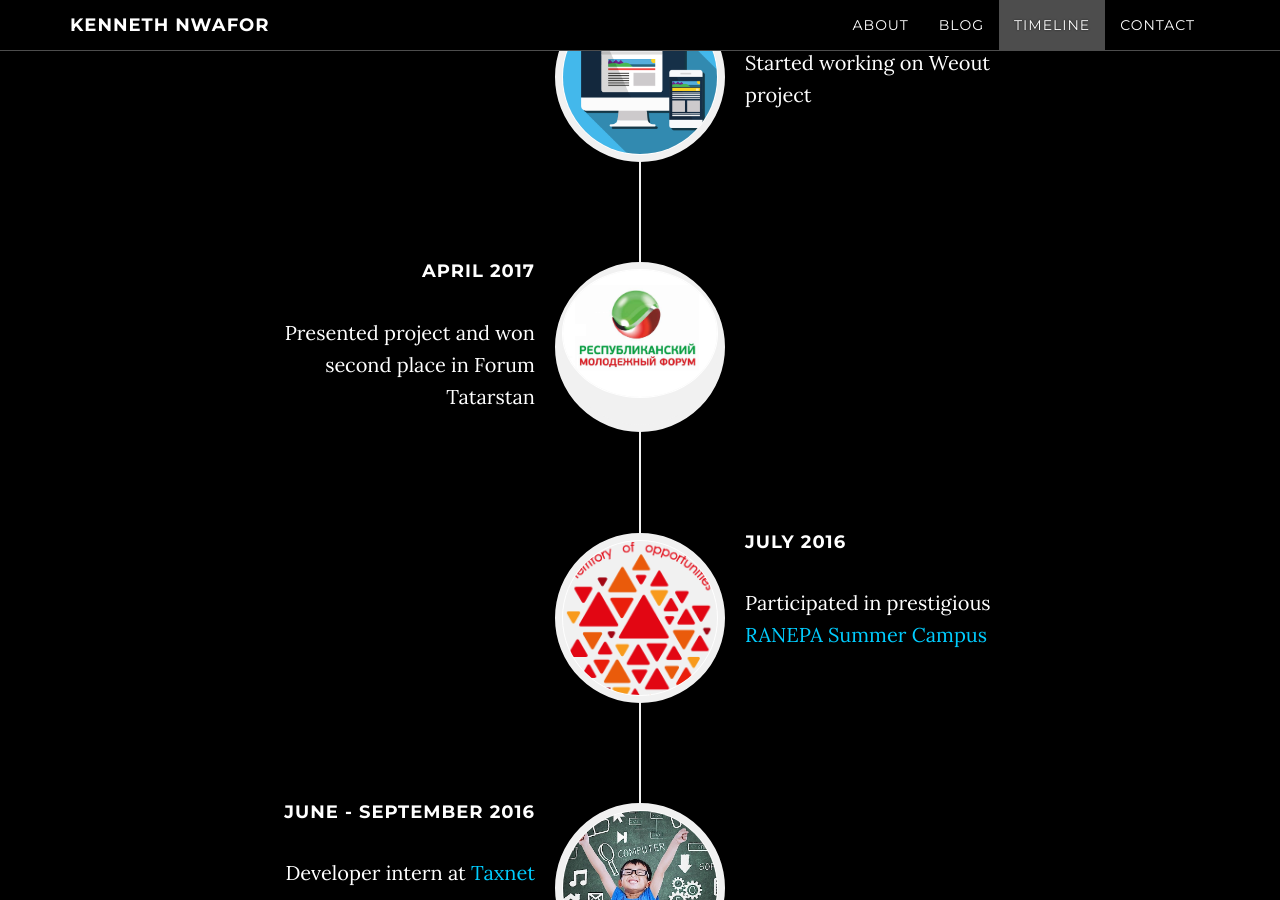
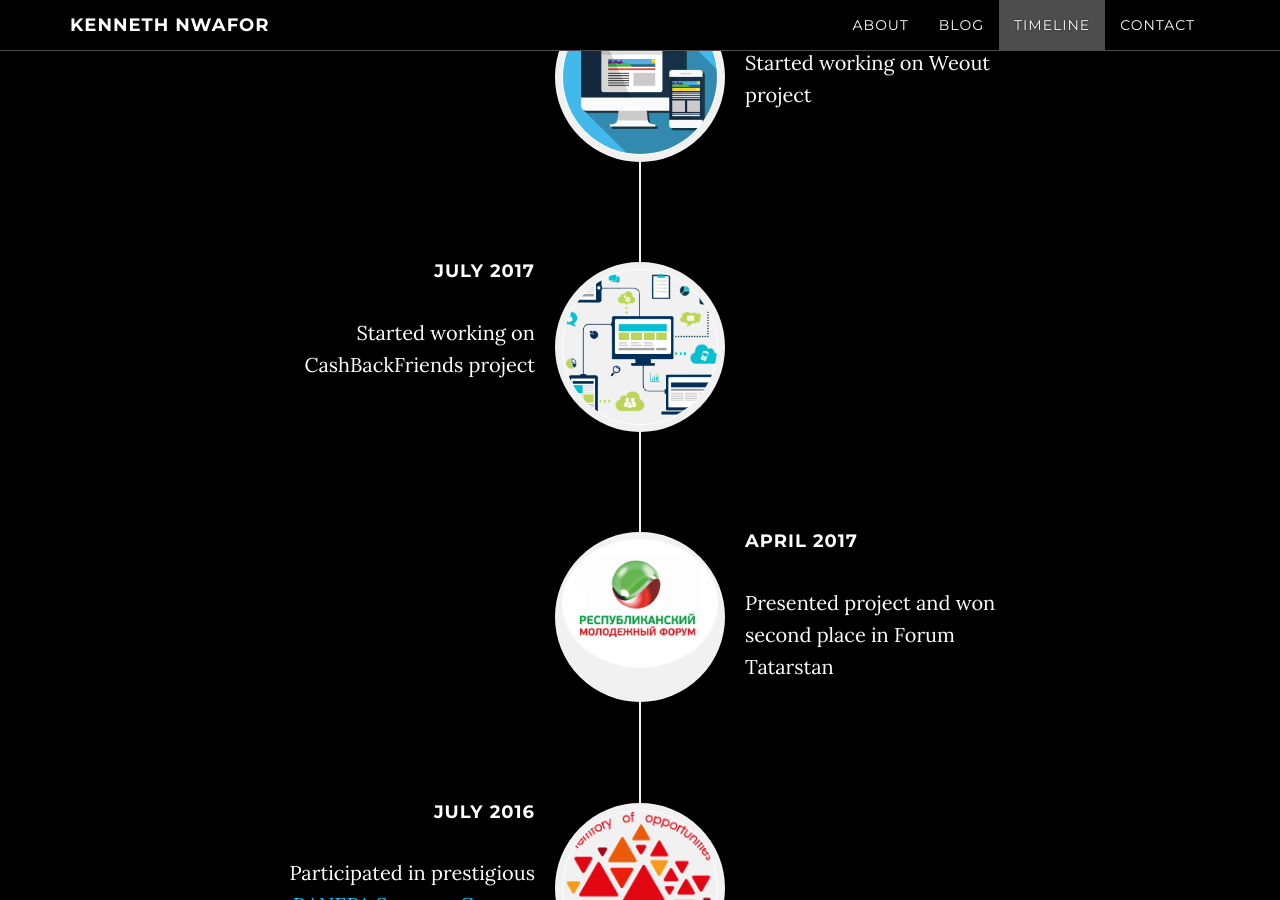
Before and after one commit to Ken4scholars/personal-site, a Jekyll site: the page built from index.html, in a window 1280 px wide and 900 px high, scrolled down 2542 px. Built offline with Jekyll 4.4.1, drawn with Linux system fonts in a browser that asks for light colours; nearby versions of some CDN libraries; comment, search, counter and statistics services are not loaded.

Commit message:
add cbf project

```diff
--- a/_config.yml
+++ b/_config.yml
@@ -146,10 +146,10 @@ events:
   - image: "/img/timeline/web-resp.png"
     date: "July 2017"
     description: "Started working on Weout project"
-#
-#  - image: "/img/timeline/inno-uni.jpg"
-#    date: "July 2017"
-#    description: "Worked on CashBackFriends project"
+
+  - image: "/img/timeline/web-development.png"
+    date: "July 2017"
+    description: " Started working on CashBackFriends project"
 
 #  - image: "/img/timeline/inno-uni.jpg"
 #    date: "June - July 2017"
```
Also changed, not shown: img/timeline/web-development.png (added).
